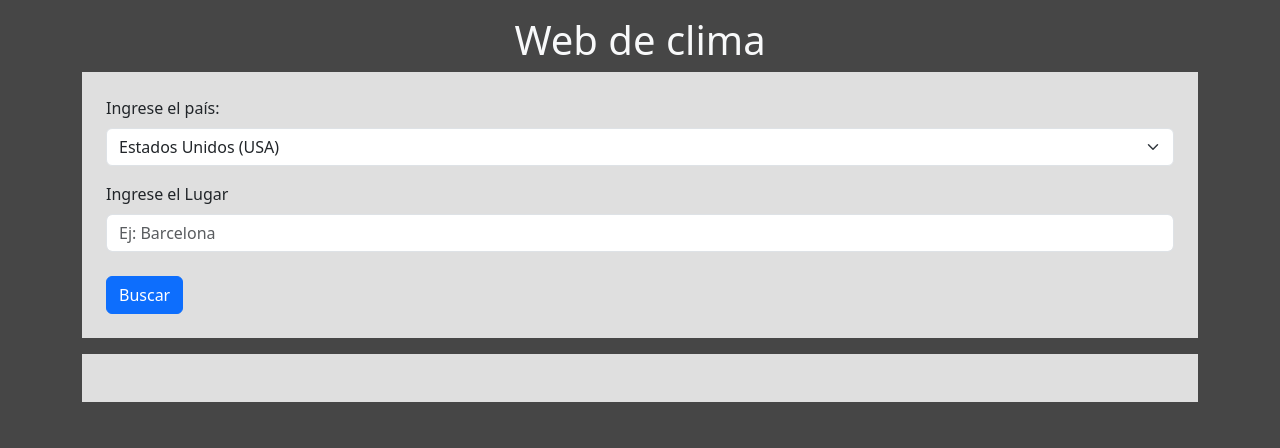
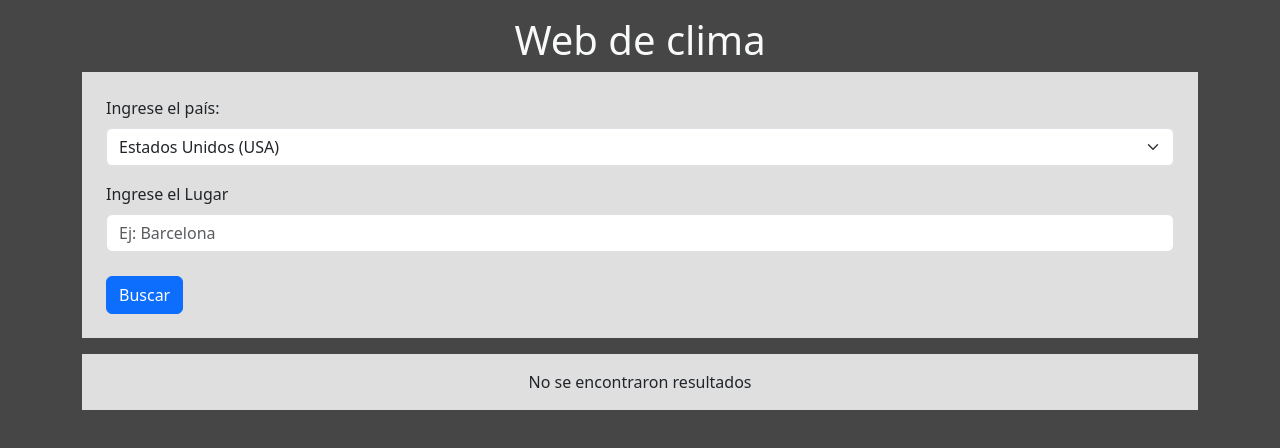
Before and after one commit to elFiol/trabajo-practico-react-N-13, a React (Vite) app: page / in a window 1280 px wide. Shown: the top 448 px of the page. Built offline with nearby package versions, Linux system fonts and the light colour scheme.

Commit message:
agregamos el mostrar Spinner para cuando este cargando la solicitud

```diff
--- a/src/App.jsx
+++ b/src/App.jsx
@@ -1,4 +1,4 @@
-import { Button, Container, Form } from 'react-bootstrap';
+import { Button, Container, Form, Spinner } from 'react-bootstrap';
 import "bootstrap/dist/css/bootstrap.min.css";
 import './App.css';
 import Resultados from "./components/Resultados";
@@ -11,7 +11,8 @@ function App() {
   const [lon, setLon] = useState("");
   const [clima, setClima] = useState({});
   const [posicion, setPosicion] = useState(0);
-  const [noEncontro, setNoEncontro] = useState(false);
+  const [noEncontro, setNoEncontro] = useState(true);
+  const [mostrarSpinner, setMostrarSpinner] = useState(false)
 
   const validarPaises = () => {
     const paisesExistentes = [
@@ -24,6 +25,7 @@ function App() {
 
   const handlerSubmit = async (e) => {
     e.preventDefault();
+    setMostrarSpinner(true)
     setNoEncontro(false);
     const lugarT = lugar.trim().toLowerCase();
     setLugar(lugarT);
@@ -40,10 +42,10 @@ function App() {
             break;
           }
         }
-        if(datos[posicion].country === pais){
+        if (datos[posicion].country === pais) {
           setLat(datos[posicion].lat);
           setLon(datos[posicion].lon);
-        }else{
+        } else {
           setNoEncontro(true)
         }
       } else {
@@ -52,21 +54,24 @@ function App() {
     } else {
       alert("Datos incorrectos, intentelo de nuevo");
     }
+    setMostrarSpinner(false)
   }
 
   useEffect(() => {
+    setMostrarSpinner(true)
     const fetchWeatherData = async () => {
       if (lat && lon) {
         const peticion2 = await fetch(`https://api.openweathermap.org/data/2.5/weather?lat=${lat}&lon=${lon}&appid=a2d7dbafe30003e0b18311d020bceb3c&lang=es`);
         const datos2 = await peticion2.json();
-        console.log(datos2);
         setClima(datos2);
       }
     };
 
     fetchWeatherData();
+    setMostrarSpinner(false)
   }, [lat, lon]);
 
+  const mostrarComponente = mostrarSpinner ? (<div className="text-center my-5"><Spinner variant='light'></Spinner></div>) : (<Resultados clima={clima} noEncontro={noEncontro} />);
   return (
     <Container className='my-3'>
       <h1 className='text-light text-center'>Web de clima</h1>
@@ -120,7 +125,7 @@ function App() {
           <Button className='mt-4' type='submit'>Buscar</Button>
         </Form>
       </div>
-      <Resultados clima={clima} noEncontro={noEncontro} />
+      {mostrarComponente}
     </Container>
   );
 }
--- a/src/components/Resultados.jsx
+++ b/src/components/Resultados.jsx
@@ -1,13 +1,16 @@
 const Resultados = ({ clima, noEncontro }) => {
-    const mostrarComponente = noEncontro ? (<p className="text-center mb-0">No se encontraron resultados</p>) : (<>
-        <h3>{clima.name}</h3>
-        <p></p></>
-        )
-    return (
+    const mostrarComponente = noEncontro ? (
         <div className="my-3 Formulario py-3 px-2">
-            {mostrarComponente}
+            <p className="text-center mb-0">No se encontraron resultados</p>
+        </div>
+    ) : (
+        <div className="my-3 Formulario py-3 px-2">
+            <h3>{clima.name}</h3>
+            <p></p>
         </div>
     );
+
+    return mostrarComponente;
 };
 
 export default Resultados;
```
